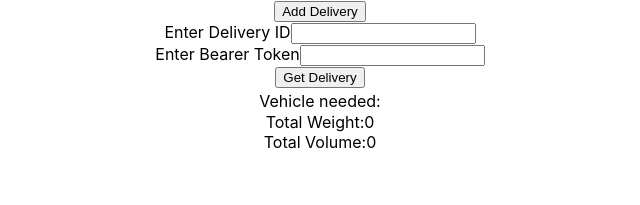
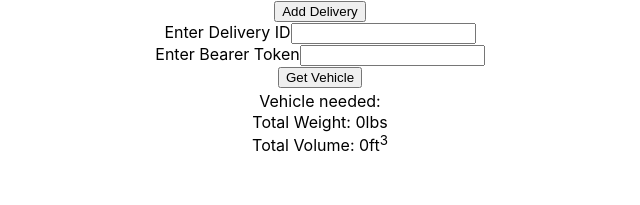
Before and after one commit to samswaringen/weight_volume_calc, a React (Create React App) app: page / in a window 1280 px wide. Shown: the top 205 px of the page, without its empty margins (320-960 px from the left). Built offline with nearby package versions, Linux system fonts and the light colour scheme.

Commit message:
fixed some labels

```diff
--- a/src/App.js
+++ b/src/App.js
@@ -114,10 +114,10 @@ function App() {
           <label>Enter Bearer Token</label>
           <input onChange={(e)=>setBearer(e.target.value)}></input>
         </div>
-        <button onClick={()=>grabDelivery([...deliveryArr],[...itemsList])}>Get Delivery</button>
+        <button onClick={()=>grabDelivery([...deliveryArr],[...itemsList])}>Get Vehicle</button>
         <div>Vehicle needed:<strong style={{fontSize:'20px'}}>{vehicle}</strong></div>
-        <div>Total Weight:{totalWeight}</div>
-        <div>Total Volume:{totalVolume}</div>
+        <div>Total Weight: {totalWeight}lbs</div>
+        <div>Total Volume: {Math.floor(totalVolume)}ft<sup>3</sup></div>
 
       </div>
     </Calculations.Provider>
```
